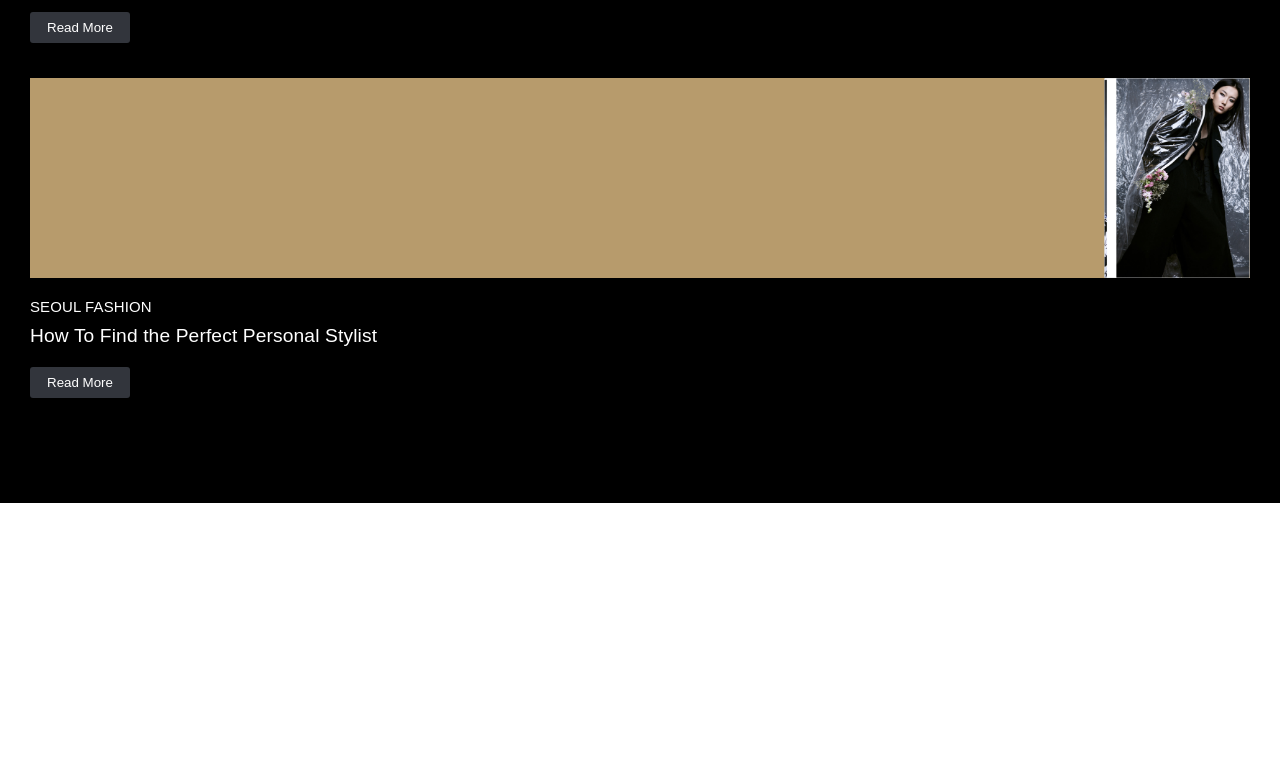
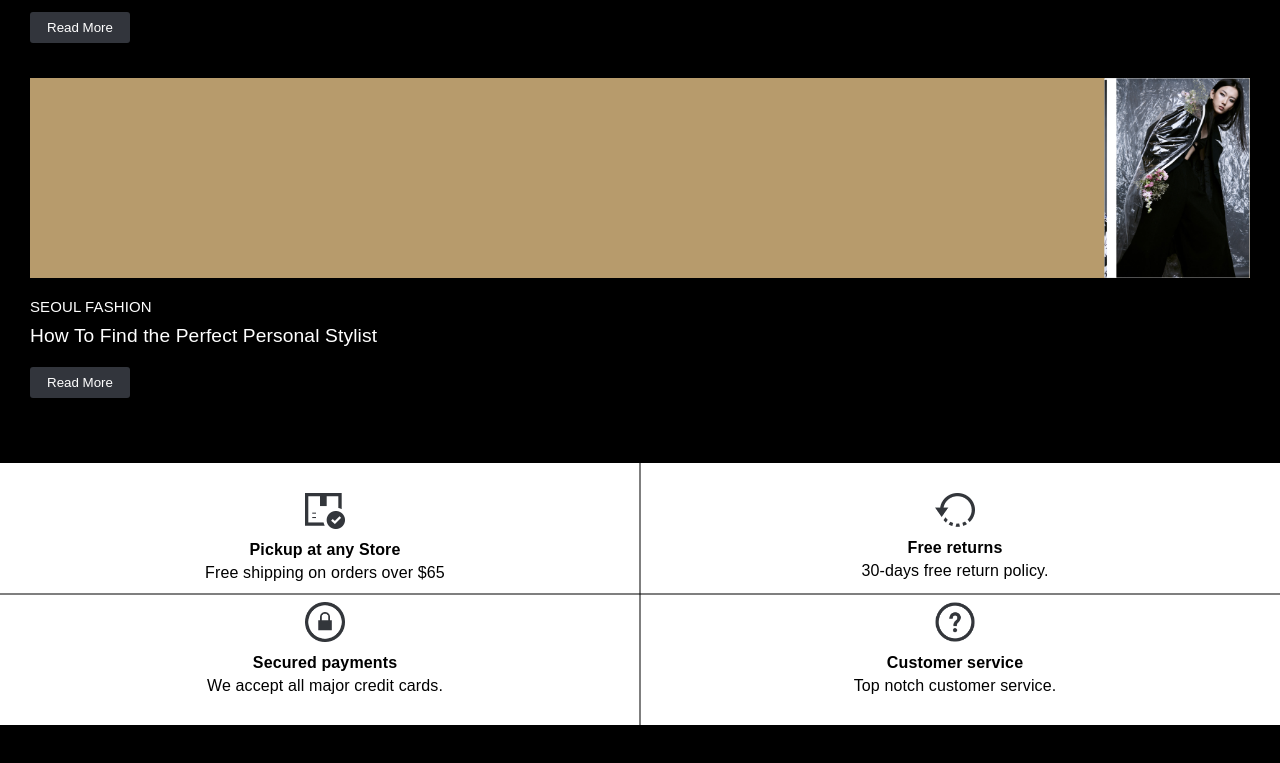
Before and after one commit to hafriaya/watches_project, a website: page index.html in a window 1280 px wide. Shown: the part 4104-4867 px from the top of the page. Before the commit the page ends 4607 px from the top, so only its background shows below. Drawn offline with Linux system fonts and the light colour scheme; a script that the page names is missing.

Commit message:
properties_section

```diff
--- a/frontend/src/styles/style.css
+++ b/frontend/src/styles/style.css
@@ -274,3 +274,46 @@ body {
   border-radius: 3px;
   text-transform: capitalize;
 }
+.properties__container {
+  background-color: #ffff;
+  padding: 30px 20px;
+  display: grid;
+  grid-template-columns: repeat(2, 1fr);
+  grid-gap: 20px;
+  color: #000000;
+  position: relative;
+
+  /* the horizontal line */
+  &::after {
+    content: "";
+    display: block;
+    width: 1px;
+    height: 100%;
+    background-color: #000000;
+    position: absolute;
+    top: 50%;
+    transform: translateY(-50%);
+    width: 100%;
+    height: 1px;
+  }
+  /* the vertical line */
+  &::before {
+    content: "";
+    display: block;
+    width: 1px;
+    height: 100%;
+    background-color: #000000;
+    position: absolute;
+    left: 50%;
+    transform: translateX(-50%);
+  }
+}
+.properties__detail h4{
+    margin: 5px 0;
+}
+.properties__icon-container {
+  margin-bottom: 8px;
+}
+.properties__icon-container img {
+  width: 40px;
+}
--- a/index.html
+++ b/index.html
@@ -226,7 +226,9 @@
               </article>
               <article class="fashion__article fashion__article-4">
                 <div class="fashion__article__bg fashion__article__bg-4"></div>
-                <div class="fashion__article__desc fashion__article__bg-4__desc">
+                <div
+                  class="fashion__article__desc fashion__article__bg-4__desc"
+                >
                   <h3 class="fashion__sub-heading">SEOUL FASHION</h3>
                   <h2 class="fashion__main-heading">
                     How To Find the Perfect Personal Stylist
@@ -239,14 +241,39 @@
         </section>
         <section class="the-sections__properties">
           <div class="properties__container">
-            <div class="properties__detail"></div>
-            <div class="properties__detail"></div>
-            <div class="properties__detail"></div>
-            <div class="properties__detail"></div>
+            <div class="properties__detail">
+              <div class="properties__icon-container">
+                <img src="./frontend/src/images/icon/ICON1.png" alt="ICON1" />
+              </div>
+              <h4>Pickup at any Store</h4>
+              <p>Free shipping on orders over $65</p>
+            </div>
+            <div class="properties__detail">
+              <div class="properties__icon-container">
+                <img src="./frontend/src/images/icon/ICON2.png" alt="ICON2" />
+              </div>
+              <h4>Free returns</h4>
+              <p>30-days free return policy.</p>
+            </div>
+            <div class="properties__detail">
+              <div class="properties__icon-container">
+                <img src="./frontend/src/images/icon/ICON3.png" alt="ICON3" />
+              </div>
+              <h4>Secured payments</h4>
+              <p>We accept all major credit cards.</p>
+            </div>
+            <div class="properties__detail">
+              <div class="properties__icon-container">
+                <img src="./frontend/src/images/icon/ICON4.png" alt="ICON4" />
+              </div>
+              <h4>Customer service</h4>
+              <p>Top notch customer service.</p>
+            </div>
           </div>
         </section>
       </div>
     </main>
+    <footer></footer>
   </body>
   <script
     src="https://widget.taggbox.com/embed-lite.min.js"
```
Also changed, not shown: frontend/src/images/icon/ICON1.png (added), frontend/src/images/icon/ICON2.png (added), frontend/src/images/icon/ICON3.png (added), frontend/src/images/icon/ICON4.png (added).
